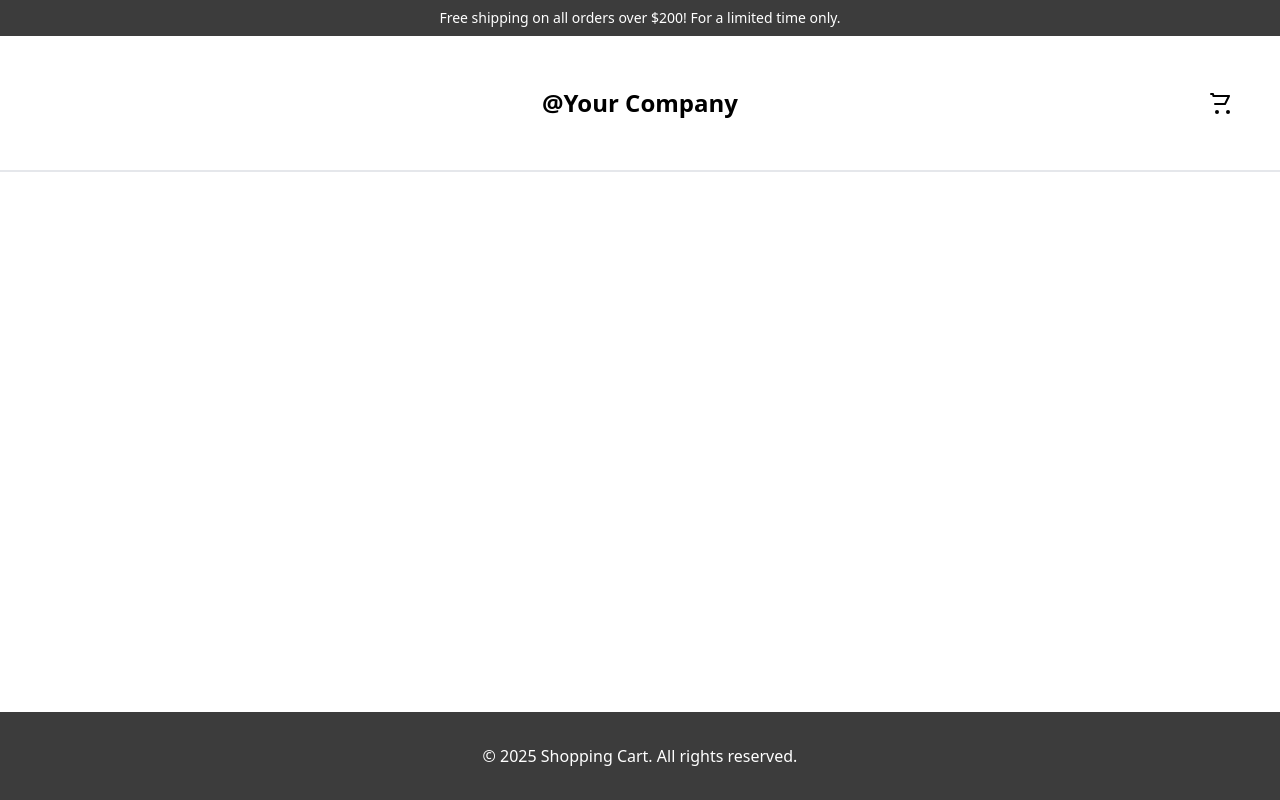
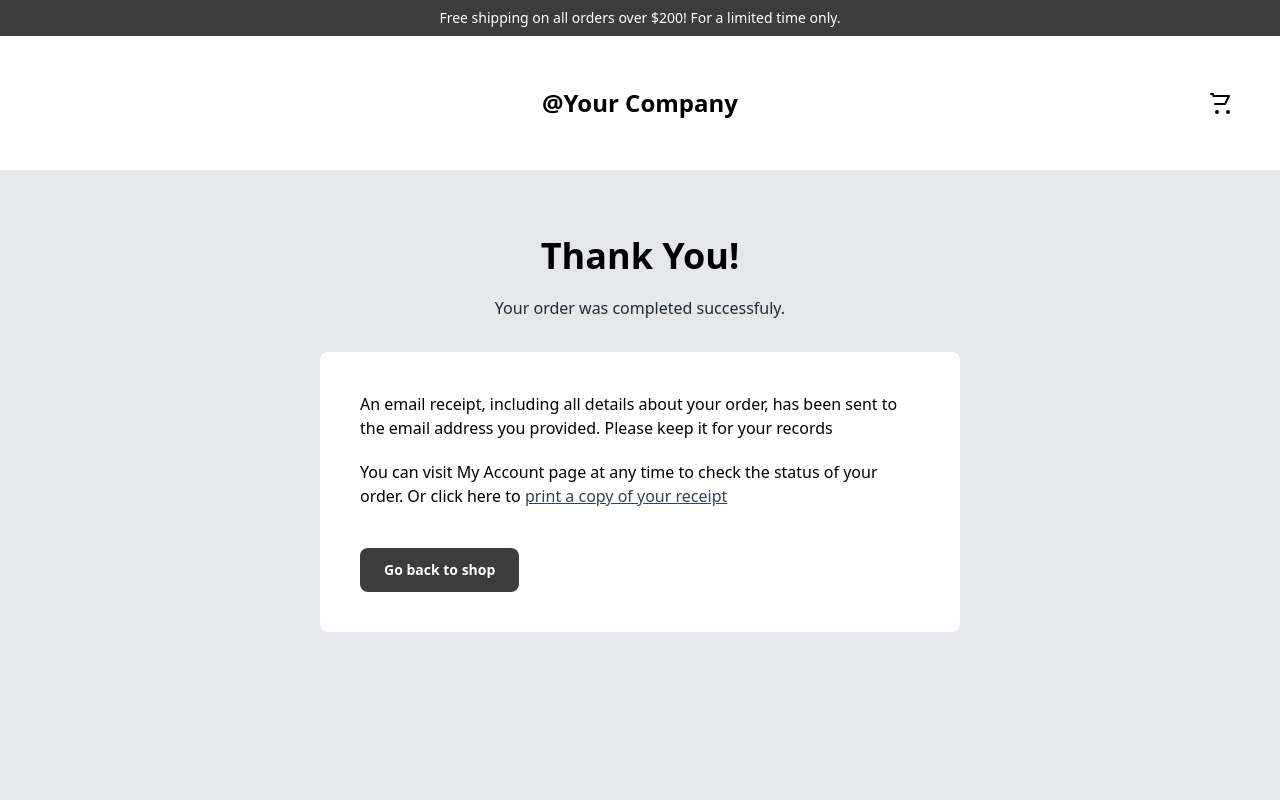
Before and after one commit to Sconde04/Shopping-Cart-Project, a React (Vite) app: page /ty in a window 1280 px wide. Shown: the top 800 px of the page. Built offline with nearby package versions, Linux system fonts and the light colour scheme.

Commit message:
Display Thank you page

```diff
--- a/src/App.tsx
+++ b/src/App.tsx
@@ -6,6 +6,7 @@ import Footer from './components/Footer';
 import Events from './pages/Events';
 import ShoppingCartPage from './pages/ShoppingCartPage';
 import { CartProvider } from './context/CartContext';
+import { ThankYouPage } from './pages/ThankYouPage';
 
 const App: React.FC = () => {
   return (
@@ -17,6 +18,7 @@ const App: React.FC = () => {
             <Routes>
               <Route path="/" element={<Events />} />
               <Route path="/cart" element={<ShoppingCartPage />} />
+              <Route path ="/ty" element={<ThankYouPage />} />
             </Routes>
           </main>
           <Footer />
--- /dev/null
+++ b/src/pages/ThankYouPage.tsx
@@ -0,0 +1,37 @@
+import { useNavigate } from "react-router-dom";
+import { Button } from "../components/Button";
+
+export const ThankYouPage = () => {
+    const navigate = useNavigate();
+
+
+    return (
+
+        <div className="bg-gray-200 min-h-screen flex justify-center">
+            <div className="w-[50%] mt-[5%]">
+                <h1 className="text-4xl font-bold text-center mb-5">Thank You!</h1>
+                <p className="text-gray-800 mb-8 text-center">Your order was completed successfuly.</p>
+                <div className="bg-white p-10 rounded-lg">
+                    <p className="mb-5">
+                        An email receipt, including all details about your order, has been sent
+                        to the email address you provided. Please keep it for your records
+                    </p>
+
+                    <p >
+                        You can visit My Account page at any time to check the status of your
+                        order. Or click here to <a href="#" className="text-gray-700 underline font-medium">print a copy of your receipt</a>
+                    </p>
+
+                    <div className="mt-10">
+                        <Button
+                            label="Go back to shop"
+                            onClick={() => navigate('/')}
+                        />
+                    </div>
+                </div>
+            </div>
+        </div>
+
+    );
+
+}
```
Also changed, not shown: 1 other file (tests, documents, lock files or other folders).
